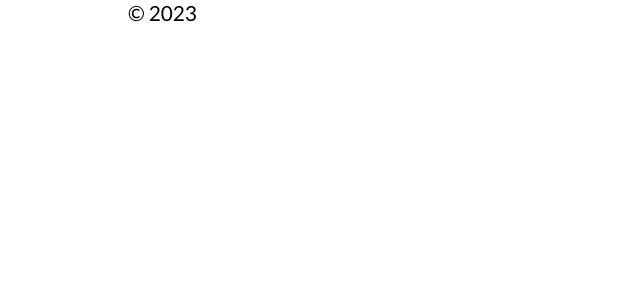
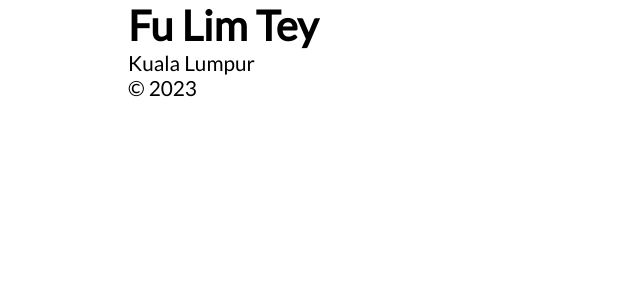
Before and after one commit to t-flim/t-flim.github.io, a React (Vite) app: page / in a window 1280 px wide. Shown: the top 300 px of the page, without its empty margins (0-640 px from the left). Built offline with nearby package versions, Linux system fonts and the light colour scheme.

Commit message:
Import Header to App

```diff
--- a/src/App.jsx
+++ b/src/App.jsx
@@ -1,12 +1,14 @@
 import "./App.css"
 
 // components
+import Header from "./components/header/Header"
 import Footer from "./components/footer/Footer"
 
 function App() {
 
   return (
     <div className="app">
+      <Header />
       <Footer />
     </div>
   )
```
